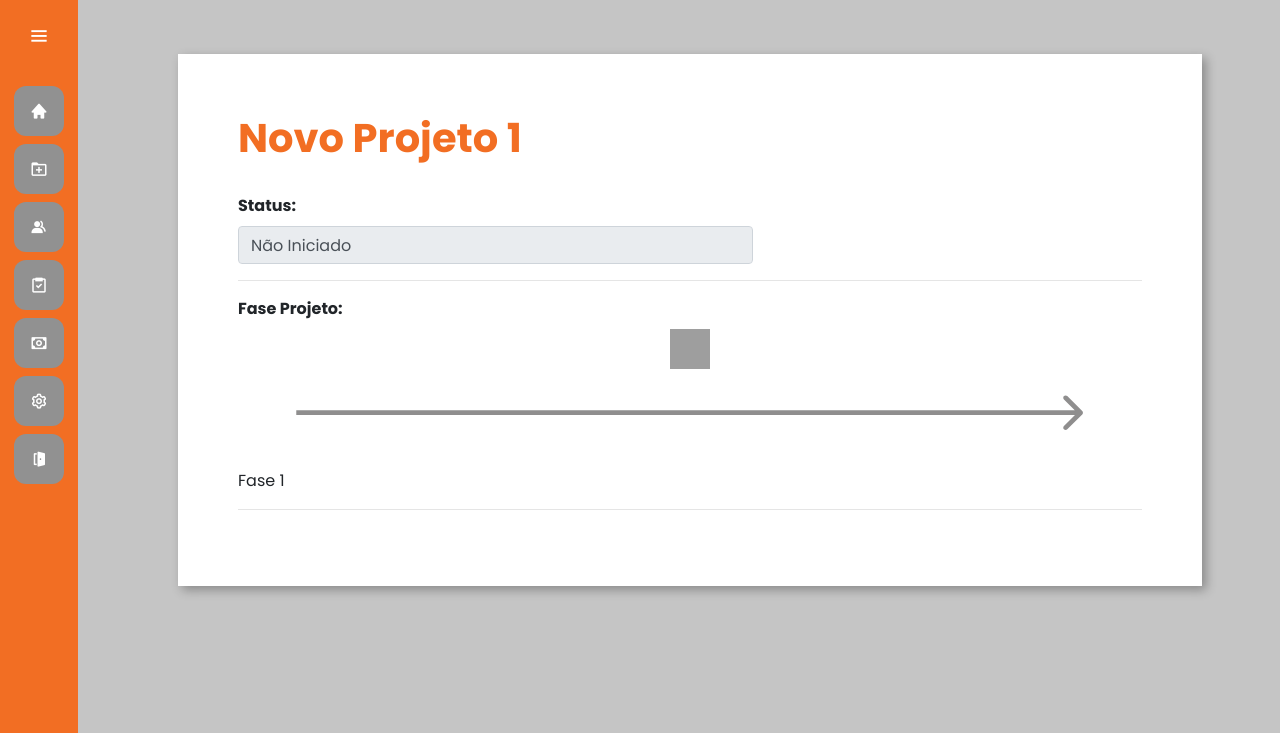
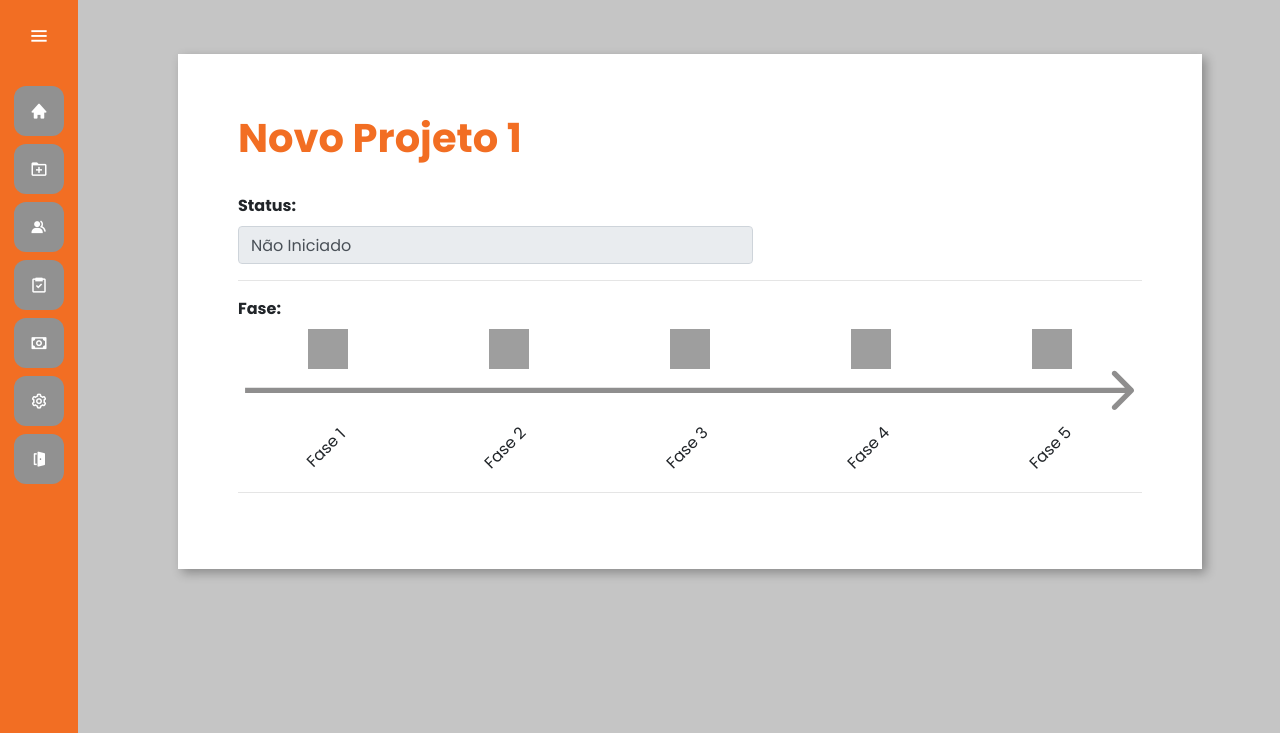
Before and after one commit to RafaelSchneider91/gestao_projetos, a Django app: page /projeto/17 in a window 1280 px wide. Shown: the top 733 px of the page. Run offline with Django 4.2, Linux system fonts and the light colour scheme; a user stored in the database is signed in; data comes from the database, SQL or seed files in the repository; both versions use the stored data as it was after the commit; grey boxes are pictures that could not be loaded.

Commit message:
atualizacao_19042023

```diff
--- a/projetos/templates/projeto_unico.html
+++ b/projetos/templates/projeto_unico.html
@@ -78,14 +78,30 @@
         </div> {% endcomment %}
 
         <div class="img-status_svg">
-            <label>Fase Projeto:</label>
+            <label>Fase:</label>
 
 
 
                 <div>
-                    <object class="central1"  data="{% static 'projetos/svg/ok.svg' %}" type="image/svg+xml" width="40" height="40"></object>
-                    <object  data="{% static 'projetos/svg/linha.svg' %}" type="image/svg+xml" width="800" height="100"></object>
-                    <p class="central1" >Fase 1</p>
+                    <div class="point-fase">
+                        <object class="central1"  data="{% static 'projetos/svg/ok.svg' %}" type="image/svg+xml" width="40" height="40"></object>
+                        <object class="central1"  data="{% static 'projetos/svg/cancel.svg' %}" type="image/svg+xml" width="40" height="40"></object>
+                        <object class="central1"  data="{% static 'projetos/svg/cancel.svg' %}" type="image/svg+xml" width="40" height="40"></object>
+                        <object class="central1"  data="{% static 'projetos/svg/cancel.svg' %}" type="image/svg+xml" width="40" height="40"></object>
+                        <object class="central1"  data="{% static 'projetos/svg/cancel.svg' %}" type="image/svg+xml" width="40" height="40"></object>
+                    </div>
+
+                    <object  data="{% static 'projetos/svg/linha.svg' %}" type="image/svg+xml" width="100%" ></object>
+                    <div class="point-fase">
+                        <object data="" type="" ><p class="invert45">Fase 1</p></object>
+                        <object data="" type="" ><p class="invert45">Fase 2</p></object>
+                        <object data="" type="" ><p class="invert45">Fase 3</p></object>
+                        <object data="" type="" ><p class="invert45">Fase 4</p></object>
+                        <object data="" type="" ><p class="invert45">Fase 5</p></object>
+                    </div>
+
+
+
                 </div>
 
 
--- a/projetos/templates/painel.html
+++ b/projetos/templates/tarefa.html
@@ -5,7 +5,7 @@
 {% block 'head' %}
 {% load static %}
 
-<link href="{% static 'projetos/css/painel.css' %}" rel="stylesheet">
+<link href="{% static 'projetos/css/tarefa.css' %}" rel="stylesheet">
 <link rel="stylesheet" href="https://cdnjs.cloudflare.com/ajax/libs/normalize/8.0.1/normalize.min.css" />
 
 {% endblock %}
@@ -15,9 +15,10 @@
 
 	{% comment %} #TODO: CRIAR UM BOTAO METHOD POST PARA GRAVAR A ALTERAÇÃO NO BD; {% endcomment %}
 
+<h1>Projeto ABC</h1>
 
 <body>
-	<h1>Quadro Kanban Tarefas</h1>
+	<h2>Quadro Kanban Tarefas</h2>
 
 	<div class="container">
 		<div class="column">
--- a/projetos/urls.py
+++ b/projetos/urls.py
@@ -7,7 +7,7 @@ urlpatterns = [
     # path('novo_demanda/', views.novo_demanda, name='novo_demanda'),
     path('cronograma/', views.cronograma, name='cronograma'),
     path('recurso/', views.recurso, name='recurso'),
-    path('painel/', views.painel, name='painel'),
+    path('tarefa/', views.tarefa, name='tarefa'),
     path('resultado/', views.resultado, name='resultado'),
     # path('admin/', views.admin, name='admin'),
     # path('cadastro_novademanda/', views.cadastro_novademanda, name='cadastro_novademanda'),
--- a/projetos/views.py
+++ b/projetos/views.py
@@ -95,8 +95,6 @@ def projeto_unico (request, id):
 
 
 
-
-
 @login_required(redirect_field_name='login')
 def index(request):
     return render(request,'index.html')
@@ -105,19 +103,17 @@ def index(request):
 def novo_demanda(request):
     return render(request,'demandas.html')
 
-
 @login_required(redirect_field_name='login')
 def cronograma(request):
     return render(request,'cronograma.html')
-
 
 @login_required(redirect_field_name='login')
 def recurso(request):
     return render(request,'recursos.html')
 
 @login_required(redirect_field_name='login')
-def painel(request):
-    return render(request,'painel.html')
+def tarefa(request):
+    return render(request,'tarefa.html')
 
 @login_required(redirect_field_name='login')
 def resultado(request):
--- a/templates/base.html
+++ b/templates/base.html
@@ -50,7 +50,7 @@
             <span class="tooltip">Recursos</span>
           </li>
           <li>
-            <a href="{% url 'painel' %}">
+            <a href="{% url 'tarefa' %}">
               <i class="bx bx-task" ></i>
               <span class="links_name">Tarefas</span>
             </a>
--- a/templates/static/projetos/css/projeto_unico.css
+++ b/templates/static/projetos/css/projeto_unico.css
@@ -62,5 +62,18 @@ object {
     display: block;
     margin: 0 auto;
 
+}
 
+.point-fase {
+    display: flex;
+    flex-direction: row;
+    /* margin: 5px;     */
 }
+
+.invert45 {
+    transform: rotate(-45deg);
+    display: flex;
+    flex-direction: row;
+    /* padding: 10px;     */
+    margin-top: 10px;
+}
--- a/templates/static/projetos/css/painel.css
+++ b/templates/static/projetos/css/tarefa.css
@@ -3,6 +3,7 @@
     flex-direction: row;
     justify-content: space-between;
     align-items: flex-start;
+
 
 }
 .column {
@@ -11,6 +12,7 @@
     border: 2px solid #ffffff;
     padding: 10px;
     border-radius: 15px;
+    background-color: rgb(228, 228, 228);
 
 }
 .column-header {
```
Also changed, not shown: README.md, db.sqlite3.
